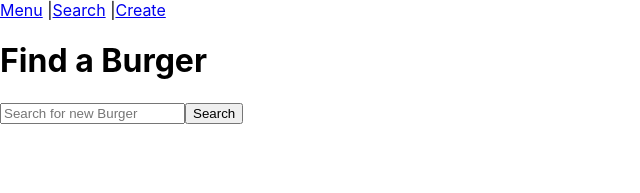
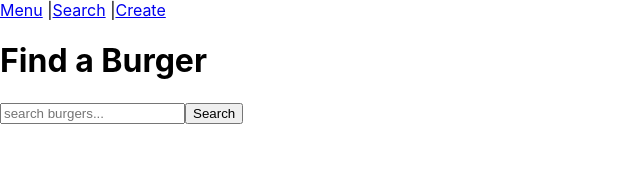
Before and after one commit to kenjelly22/bobs-burgers-of-the-day, a React (Create React App) app: page /search in a window 1280 px wide. Shown: the top 193 px of the page, without its empty margins (0-640 px from the left). Built offline with nearby package versions, Linux system fonts and the light colour scheme; data requests are answered from the project's data file.

Commit message:
Remove extra state allBurgers. Clear out search box after search is submitted

```diff
--- a/src/pages/Search.js
+++ b/src/pages/Search.js
@@ -2,7 +2,7 @@ import React, {useState} from "react"
 
 const Search = () => {
   const [searchTerm, setSearchTerm] = useState("")
-  const [allBurgers, setAllBurgers] = useState([])
+  const [searchResults, setSearchResults] = useState([])
 
   const handleChange = ({target: {value}}) => {
     setSearchTerm(value)
@@ -12,11 +12,11 @@ const Search = () => {
     fetch("https://bobsburgers-api.herokuapp.com/burgerOfTheDay/")
       .then((r) => r.json())
       .then((burgers) => {
-        setAllBurgers(burgers)
         const filteredBurgers = burgers.filter((burger) =>
           burger.name.toLowerCase().includes(searchTerm.toLowerCase())
         )
-        setAllBurgers(filteredBurgers)
+        setSearchResults(filteredBurgers)
+        setSearchTerm("")
       })
   }
 
@@ -29,7 +29,7 @@ const Search = () => {
           type="text"
           id="search"
           value={searchTerm}
-          placeholder="Search for new Burger"
+          placeholder="search burgers..."
           onChange={handleChange}
         />
         <button onClick={handleSearch}>Search</button>
```
